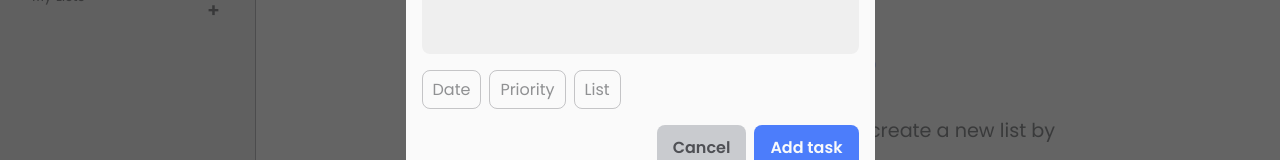
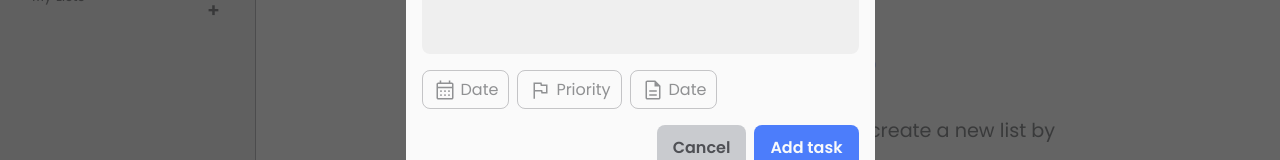
Before and after one commit to ErickBGomez/todo-project, a website built with webpack: page dist/index.html in a window 1280 px wide. Shown: the part 373-533 px from the top of the page. Built offline with nearby package versions, Linux system fonts and the light colour scheme.

Commit message:
Add task options icon to dialog box

```diff
--- a/src/design/dialogs.js
+++ b/src/design/dialogs.js
@@ -1,3 +1,6 @@
+import dateUnselectedSvg from "../img/svg/dialog-icons/date-unselected.svg";
+import priorityUnselectedSvg from "../img/svg/dialog-icons/priority-unselected.svg";
+import listUnselectedSvg from "../img/svg/dialog-icons/list-unselected.svg";
 import lists from "../lists-and-tasks";
 import * as sidebar from "./sidebar.js";
 
@@ -62,6 +65,22 @@ const dialogs = (() => {
   };
 
   // New task:
+  const appendTaskOption = (label, icon) => {
+    const optionContainer = document.createElement("div");
+    optionContainer.className = "task-option";
+
+    const optionIcon = new Image();
+    optionIcon.src = icon;
+
+    const optionLabel = document.createElement("span");
+    optionLabel.textContent = label;
+
+    optionContainer.appendChild(optionIcon);
+    optionContainer.appendChild(optionLabel);
+
+    return optionContainer;
+  };
+
   const showNewTaskDialog = () => {
     const dialog = document.createElement("dialog");
     dialog.id = "new-task";
@@ -80,21 +99,17 @@ const dialogs = (() => {
     const taskOptions = document.createElement("div");
     taskOptions.className = "task-options";
 
-    const dateInput = document.createElement("div");
-    dateInput.id = "task-date-input";
-    dateInput.textContent = "Date";
-
     const priorityInput = document.createElement("div");
-    priorityInput.id = "task-priority-input";
     priorityInput.textContent = "Priority";
 
     const listInput = document.createElement("div");
-    listInput.id = "task-list-input";
     listInput.textContent = "List";
 
-    taskOptions.appendChild(dateInput);
-    taskOptions.appendChild(priorityInput);
-    taskOptions.appendChild(listInput);
+    taskOptions.appendChild(appendTaskOption("Date", dateUnselectedSvg));
+    taskOptions.appendChild(
+      appendTaskOption("Priority", priorityUnselectedSvg)
+    );
+    taskOptions.appendChild(appendTaskOption("Date", listUnselectedSvg));
 
     dialog.appendChild(titleInput);
     dialog.appendChild(descriptionInput);
--- a/src/style.css
+++ b/src/style.css
@@ -477,6 +477,9 @@ dialog#new-task .task-options {
 }
 
 .task-options > div {
+  display: flex;
+  align-items: center;
+  gap: 4px;
   color: var(--Black-50);
   font-weight: 400;
   padding: 6px 10px;
```
Also changed, not shown: src/img/svg/dialog-icons/date-unselected.svg (added), src/img/svg/dialog-icons/list-unselected.svg (added), src/img/svg/dialog-icons/priority-unselected.svg (added).
